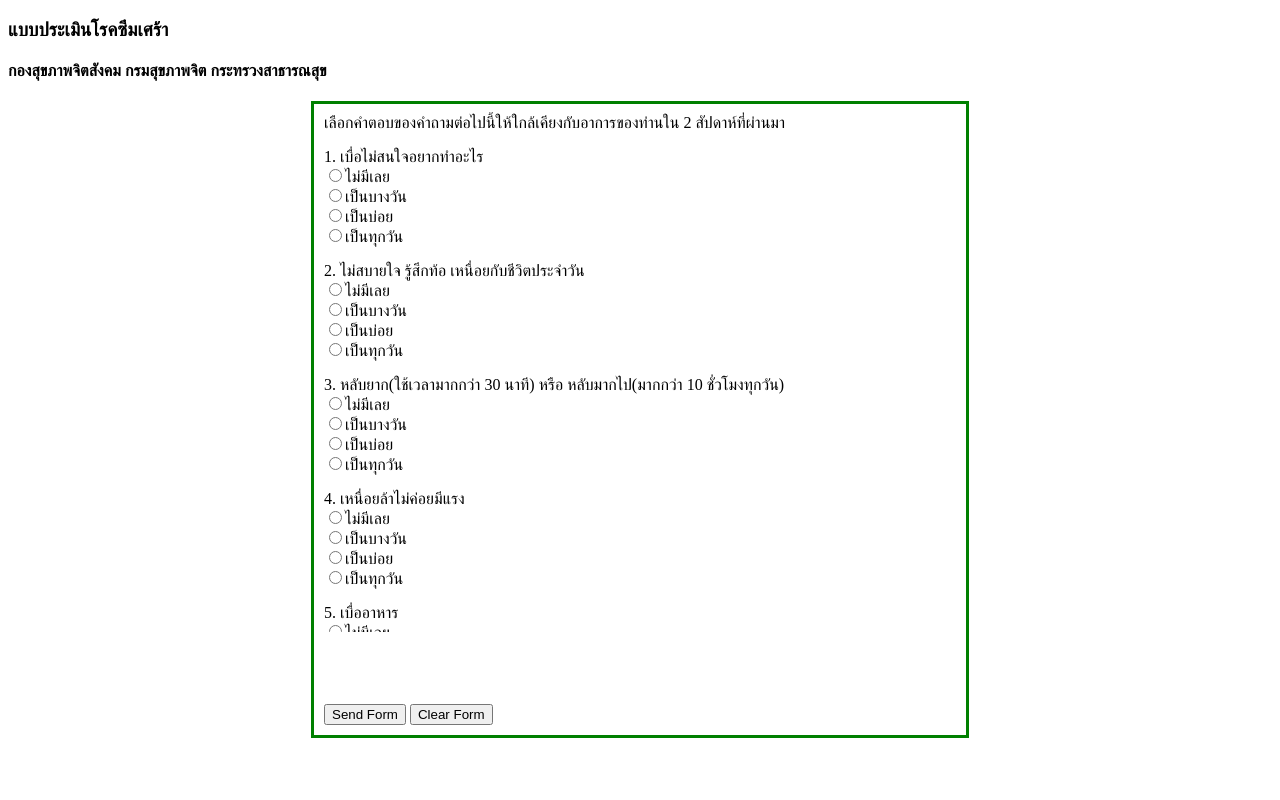
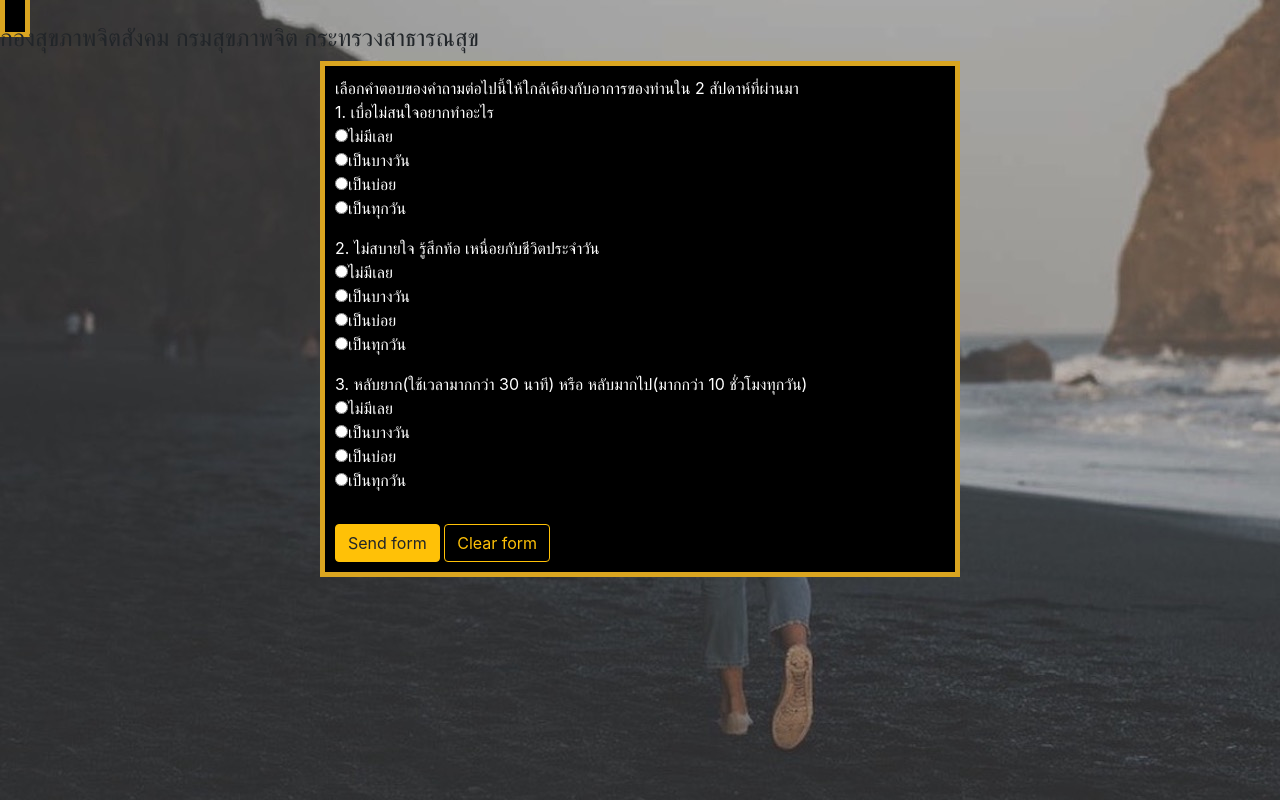
Before and after one commit to patdpat/warm-pulse, a plain HTML site: page question.html in a window 1280 px wide. Drawn offline with nearby package versions, Linux system fonts and the light colour scheme.

Commit message:
question  page design.

```diff
--- a/css/question.css
+++ b/css/question.css
@@ -1,3 +1,7 @@
+body{
+  background: url('background.jpg')
+}
+
 .content {
   text-align: center;
 }
@@ -5,11 +9,23 @@
 .center {
   margin: auto;
   width: 50%;
-  border: 3px solid green;
+  border: 5px solid goldenrod;
   padding: 10px;
+  background-color: black;
+  color: white;
 }
 
 .scroller {
-  height: 500px;
+  height: 400px;
   overflow: scroll;
 }
+
+.header {
+
+  width: 100;
+  height: 20;
+  border: 5px solid goldenrod;
+  padding: 10px;
+  background-color: black;
+  color: white;
+}
--- a/question.html
+++ b/question.html
@@ -9,11 +9,15 @@
     </style>
     <link rel="stylesheet" href="css/question.css">
     <title>Questionaire</title>
+    <link rel="stylesheet" href="https://maxcdn.bootstrapcdn.com/bootstrap/4.0.0/css/bootstrap.min.css"
+        integrity="sha384-Gn5384xqQ1aoWXA+058RXPxPg6fy4IWvTNh0E263XmFcJlSAwiGgFAW/dAiS6JXm" crossorigin="anonymous">
 </head>
 
 <body>
     <div>
-        <h3>แบบประเมินโรคซึมเศร้า</h3>
+        <from class = 'header'>
+
+        </from>
         <h4>กองสุขภาพจิตสังคม กรมสุขภาพจิต กระทรวงสาธารณสุข</h4>
         <form class="center">
 
@@ -80,14 +84,20 @@
 
 
             <br>
-            <br>
-            <br>
-            <br>
-            <input type="submit" value="Send Form">
-            <input type="reset" value="Clear Form">
+            <button type="button" class="btn btn-warning">Send form</button>
+            <button type="button" class="btn btn-outline-warning">Clear form</button>
+
         </form>
     </div>
-
+    <script src="https://code.jquery.com/jquery-3.2.1.slim.min.js"
+        integrity="sha384-KJ3o2DKtIkvYIK3UENzmM7KCkRr/rE9/Qpg6aAZGJwFDMVNA/GpGFF93hXpG5KkN"
+        crossorigin="anonymous"></script>
+    <script src="https://cdnjs.cloudflare.com/ajax/libs/popper.js/1.12.9/umd/popper.min.js"
+        integrity="sha384-ApNbgh9B+Y1QKtv3Rn7W3mgPxhU9K/ScQsAP7hUibX39j7fakFPskvXusvfa0b4Q"
+        crossorigin="anonymous"></script>
+    <script src="https://maxcdn.bootstrapcdn.com/bootstrap/4.0.0/js/bootstrap.min.js"
+        integrity="sha384-JZR6Spejh4U02d8jOt6vLEHfe/JQGiRRSQQxSfFWpi1MquVdAyjUar5+76PVCmYl"
+        crossorigin="anonymous"></script>
 </body>
 
 </html>
```
